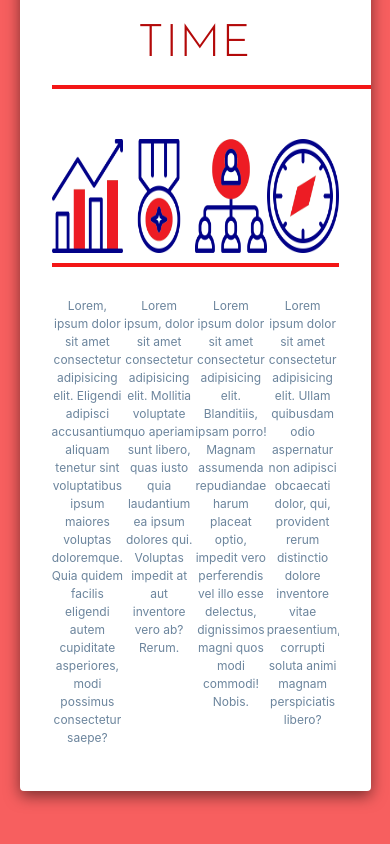
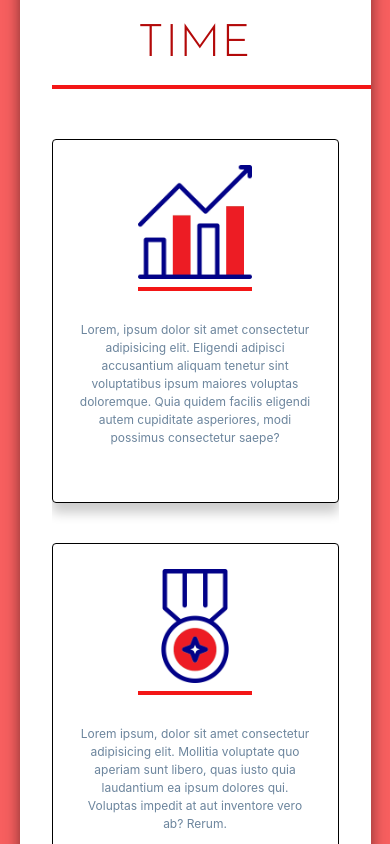
Before and after one commit to Joshuarvlcb/RV, a React (Create React App) app: page / in a window 390 px wide. Shown: the part 1100-1944 px from the top of the page. Built offline with nearby package versions, Linux system fonts and the light colour scheme.

Commit message:
finished project my part

```diff
--- a/src/components/Services.jsx
+++ b/src/components/Services.jsx
@@ -12,7 +12,9 @@ const Services = () => {
                 <div className="underline"></div>
                 <div className="logos">
                     <div className="logo">
-                        <img src={bar} />
+                        <div className="ll">
+                            <img src={bar} />
+                        </div>
                         <div className="undrline"></div>
                         <p>Lorem, ipsum dolor sit amet consectetur adipisicing elit. Eligendi adipisci accusantium aliquam tenetur sint voluptatibus ipsum maiores voluptas doloremque. Quia quidem facilis eligendi autem cupiditate asperiores, modi possimus consectetur saepe?</p>
                     </div>
@@ -22,17 +24,24 @@ const Services = () => {
                         <p>Lorem ipsum dolor sit, amet consectetur adipisicing elit. Ad dicta similique ullam voluptatibus rem, dignissimos libero ea, dolor mollitia odit tempore soluta. Explicabo a sint voluptatum inventore architecto corporis sequi!</p>
                     </div> */}
                     <div className="logo">
-                        <img src={medal} />
+                        <div className="ll">
+                            <img src={medal} />
+                        </div>
+
                         <div className="undrline"></div>
                         <p>Lorem ipsum, dolor sit amet consectetur adipisicing elit. Mollitia voluptate quo aperiam sunt libero, quas iusto quia laudantium ea ipsum dolores qui. Voluptas impedit at aut inventore vero ab? Rerum.</p>
                     </div>
                     <div className="logo">
-                        <img src={level} />
+                        <div className="ll">
+                            <img src={level} />
+                        </div>
                         <div className="undrline"></div>
                         <p>Lorem ipsum dolor sit amet consectetur adipisicing elit. Blanditiis, ipsam porro! Magnam assumenda repudiandae harum placeat optio, impedit vero perferendis vel illo esse delectus, dignissimos magni quos modi commodi! Nobis.</p>
                     </div>
                     <div className="logo">
-                        <img src={compass} />
+                        <div className="ll">
+                            <img src={compass} />
+                        </div>
                         <div className="undrline"></div>
                         <p>Lorem ipsum dolor sit amet consectetur adipisicing elit. Ullam quibusdam odio aspernatur non adipisci obcaecati dolor, qui, provident rerum distinctio dolore inventore vitae praesentium, corrupti soluta animi magnam perspiciatis libero?</p>
                     </div>
--- a/src/styles/components/_services.scss
+++ b/src/styles/components/_services.scss
@@ -44,3 +44,61 @@
     margin-top: 5px;
   }
 }
+
+
+@media only screen and (max-width: 800px) {
+  .container {
+    height: auto;
+    overflow: hidden;
+
+    .logos {
+      @include flex-center-column;
+        margin-top: 50px;
+        .logo{
+          .ll{
+            width: 100%;
+            display: flex;
+            justify-content: center;
+            margin-bottom: 8px;
+          }
+
+
+          border: 1px solid black;
+          padding: 25px;
+          width: 100%;
+            @include center-auto;
+            margin-bottom: 40px;
+            border-radius: $radius;
+            box-shadow: 0 10px 12px 0px rgba(0,0,0,.2);
+            p{
+                margin-top: 30px;
+                text-align: center;
+                margin-bottom: 30px;
+            }
+        }
+      img {
+          @include center-auto;
+        width: 114px;
+        height: 114px;
+      }
+    }
+    h2 {
+      text-align: center;
+      height: auto;
+      overflow: hidden;
+      font-family: 'Josefin Sans', sans-serif;
+      font-size: 45px;
+    }
+    .underline {
+      @include box(30rem, 0.25rem);
+      @include center-auto;
+      background: $clr-primary-4;
+    }
+    .undrline {
+      @include box(114px, 0.25rem);
+      @include center-auto;
+      background: $clr-primary-4;
+      margin-top: 5px;
+    }
+  }
+}
--- a/src/styles/layout/_defaultlayout.scss
+++ b/src/styles/layout/_defaultlayout.scss
@@ -68,6 +68,8 @@ body {
     background: $clr-primary-4;
   }
 }
+
+
 // h1,
 // h2,
 // h3,
--- a/src/styles/main.css
+++ b/src/styles/main.css
@@ -563,4 +563,67 @@ body {
   margin-right: auto;
   background: #f31616;
   margin-top: 5px;
+}
+
+@media only screen and (max-width: 800px) {
+  .container {
+    height: auto;
+    overflow: hidden;
+  }
+  .container .logos {
+    display: flex;
+    align-items: center;
+    justify-content: center;
+    flex-direction: column;
+    margin-top: 50px;
+  }
+  .container .logos .logo {
+    border: 1px solid black;
+    padding: 25px;
+    width: 100%;
+    margin-left: auto;
+    margin-right: auto;
+    margin-bottom: 40px;
+    border-radius: 0.25rem;
+    box-shadow: 0 10px 12px 0px rgba(0, 0, 0, 0.2);
+  }
+  .container .logos .logo .ll {
+    width: 100%;
+    display: flex;
+    justify-content: center;
+    margin-bottom: 8px;
+  }
+  .container .logos .logo p {
+    margin-top: 30px;
+    text-align: center;
+    margin-bottom: 30px;
+  }
+  .container .logos img {
+    margin-left: auto;
+    margin-right: auto;
+    width: 114px;
+    height: 114px;
+  }
+  .container h2 {
+    text-align: center;
+    height: auto;
+    overflow: hidden;
+    font-family: "Josefin Sans", sans-serif;
+    font-size: 45px;
+  }
+  .container .underline {
+    width: 30rem;
+    height: 0.25rem;
+    margin-left: auto;
+    margin-right: auto;
+    background: #f31616;
+  }
+  .container .undrline {
+    width: 114px;
+    height: 0.25rem;
+    margin-left: auto;
+    margin-right: auto;
+    background: #f31616;
+    margin-top: 5px;
+  }
 }/*# sourceMappingURL=main.css.map */
```
Also changed, not shown: 1 other file (tests, documents, lock files or other folders).
